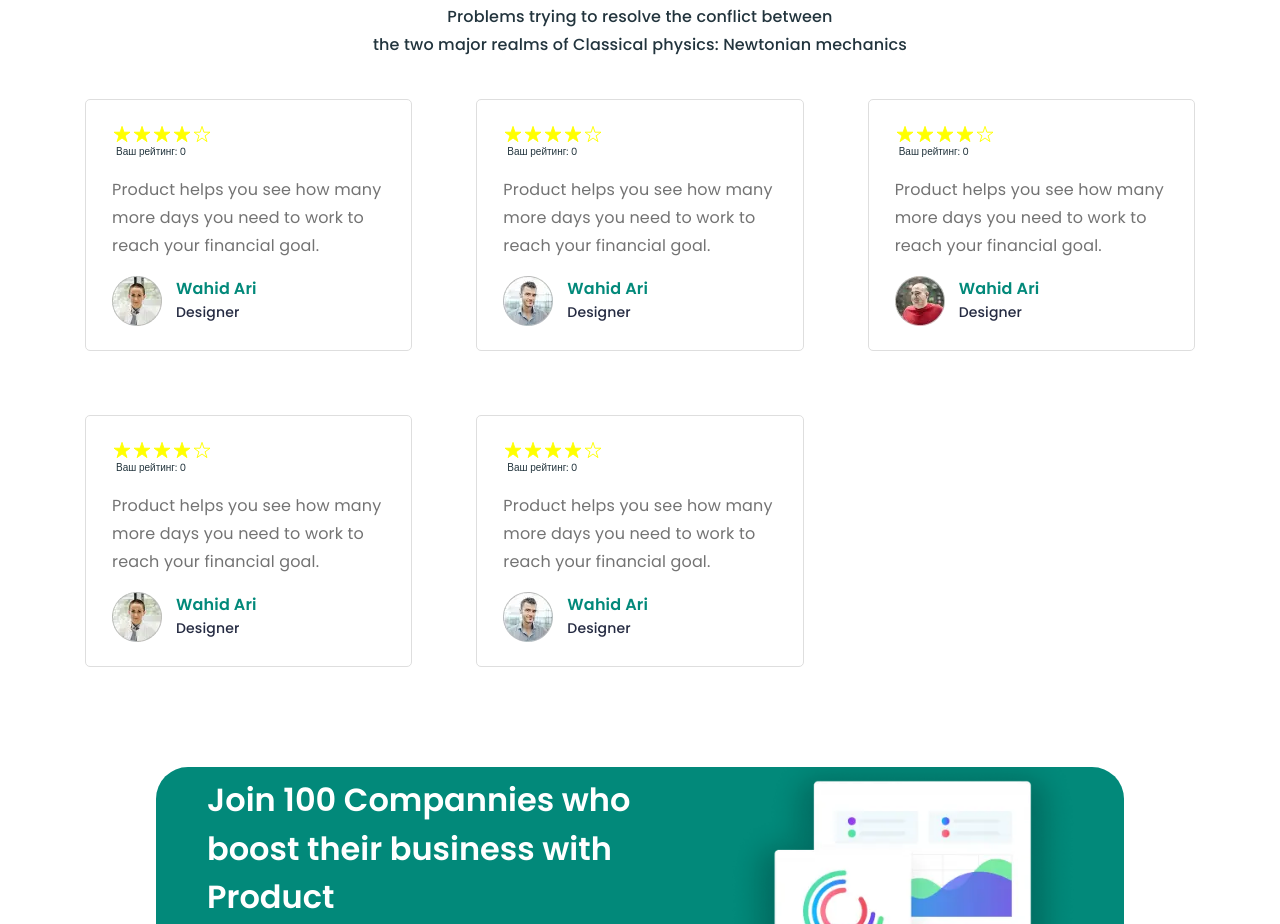
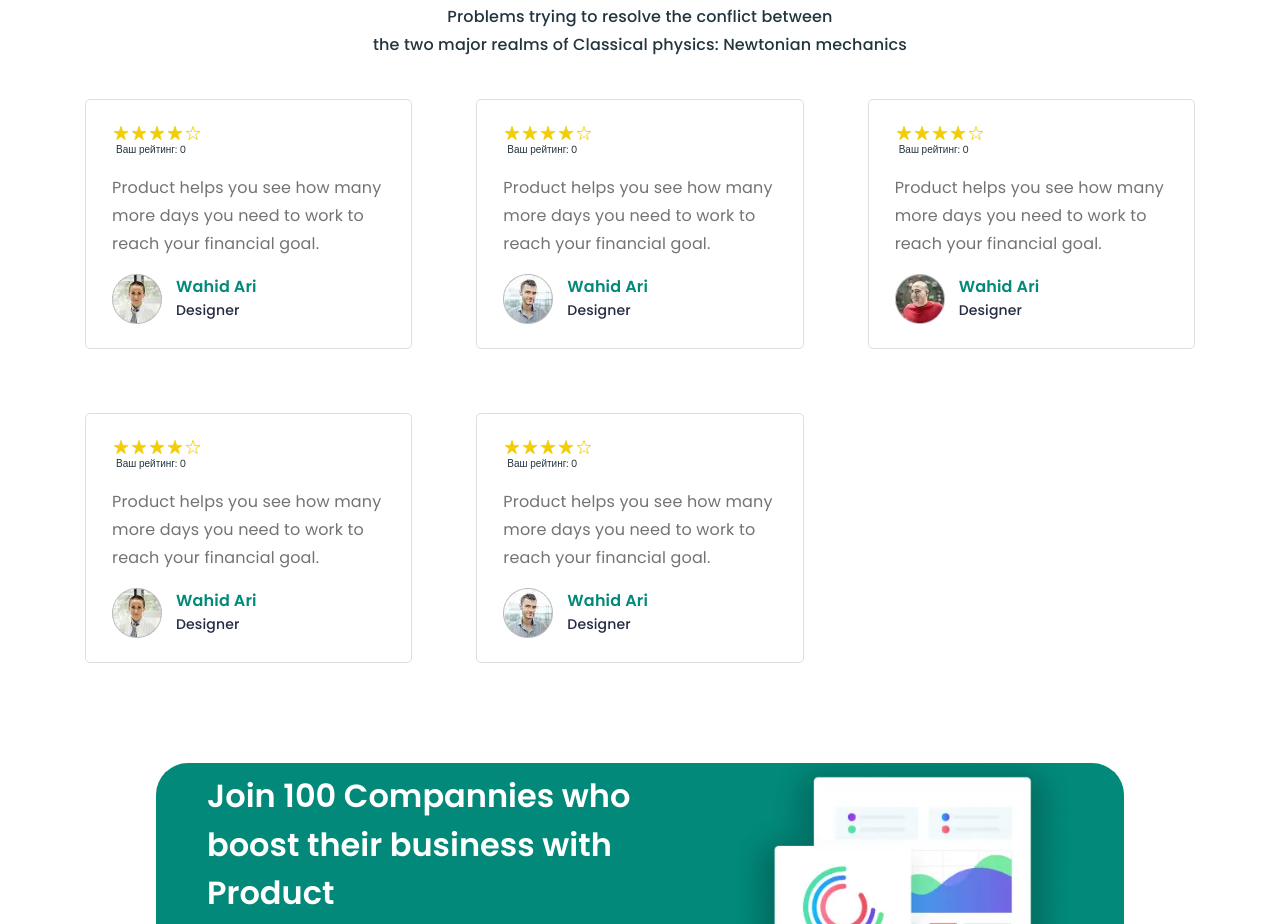
Before and after one commit to Gaevuha/FSON-116, a website built with Vite: page src/index.html in a window 1280 px wide. Shown: the part 5196-6120 px from the top of the page. Built offline with nearby package versions, Linux system fonts and the light colour scheme.

Commit message:
update css star rating

```diff
--- a/src/css/clients.css
+++ b/src/css/clients.css
@@ -75,12 +75,12 @@ margin-bottom: 16px;
 }
 .jq-ry-container > .jq-ry-group-wrapper > .jq-ry-group.jq-ry-normal-group > svg {
   fill: white;
-  stroke: yellow;
+  stroke:  #f3cd03;
   stroke-width: 30px;
 }
 
 .jq-ry-container > .jq-ry-group-wrapper > .jq-ry-group.jq-ry-rated-group > svg {
-  fill: yellow;
+  fill:  #f3cd03;
 }
 
 .jq-ry-container > .jq-ry-group-wrapper > .jq-ry-group > svg {
--- a/src/js/star.js
+++ b/src/js/star.js
@@ -10,7 +10,7 @@ $(document).ready(function () {
 
     $rating.rateYo({
       rating: 4,
-      starWidth: "20px", // Розмір зірки
+      starWidth: "18px", // Розмір зірки
       numStars: 5,       // Кількість зірок
       // fullStar: true,    // Повні зірки
         onSet: function (rating) {
```
